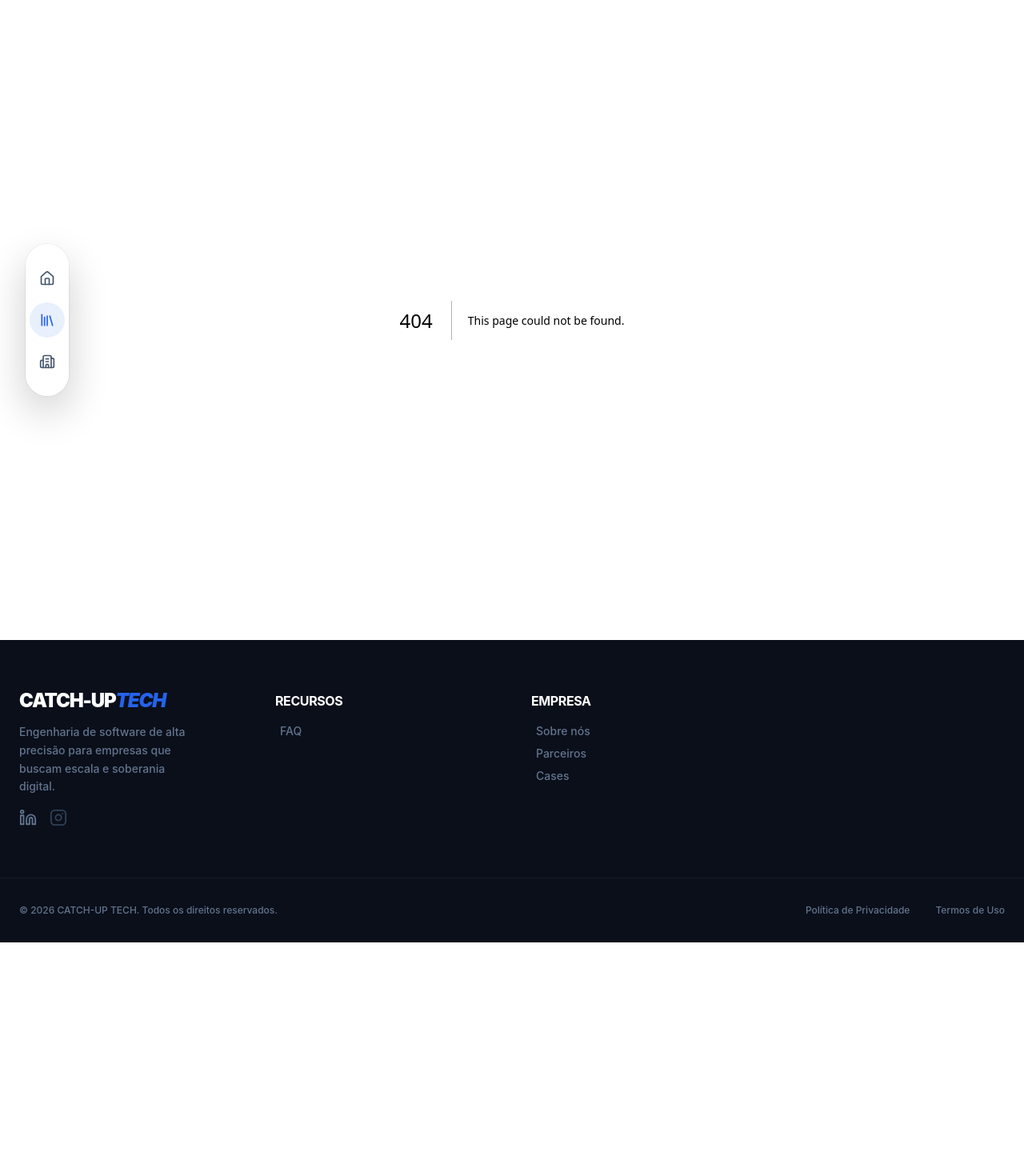
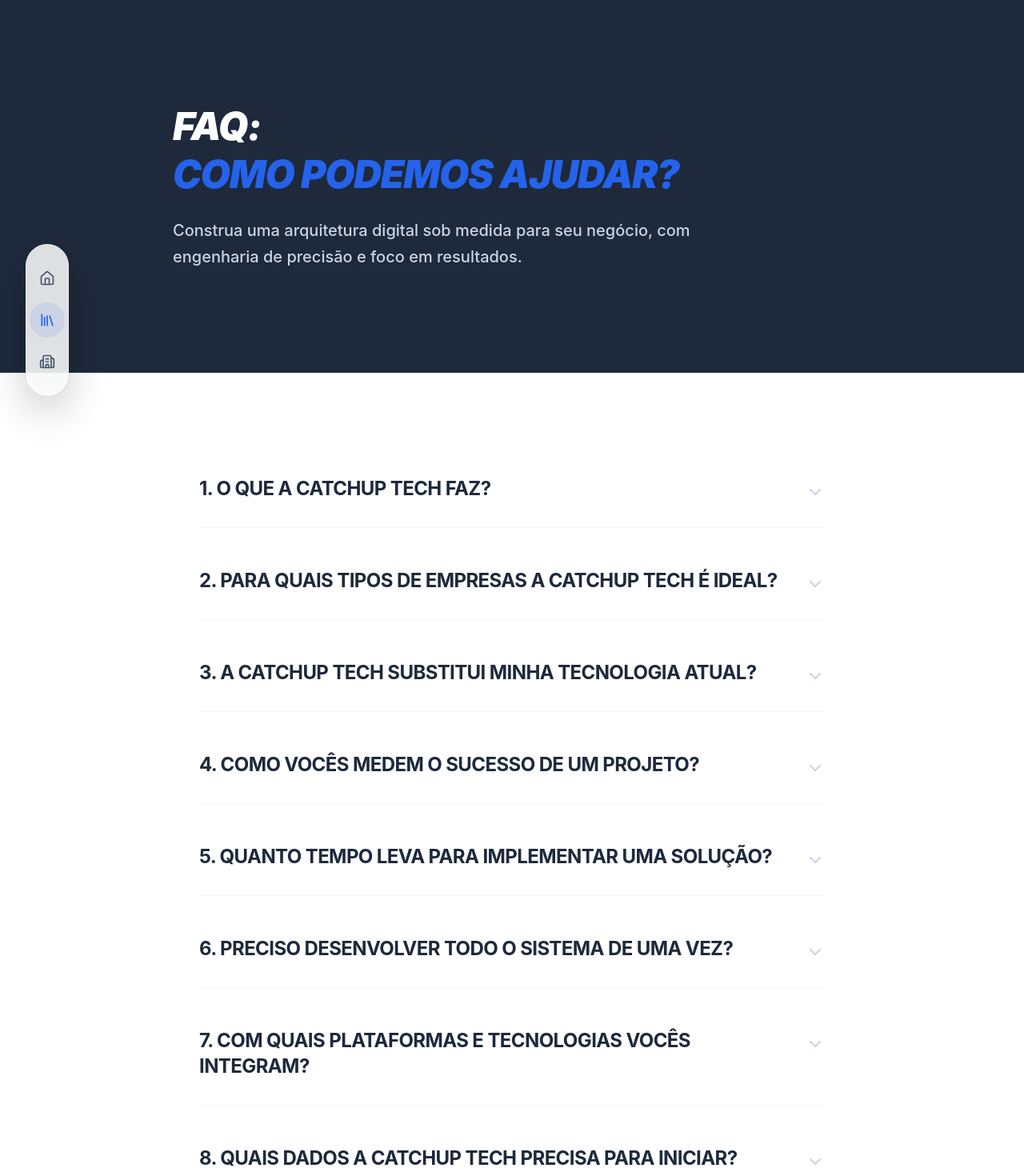
Before and after one commit to Catch-Up-Technologies/Catch-up-tech, a Next.js app: page /faq in a window 1280 px wide. Before the commit this address had no page. Shown: the top 1470 px of the page at 80% size. Before the commit the page ends 1178 px from the top, so only its background shows below. Built offline with nearby package versions, Linux system fonts and the light colour scheme.

Commit message:
feat: create page faq

```diff
--- /dev/null
+++ b/src/app/faq/page.tsx
@@ -0,0 +1,181 @@
+"use client";
+
+import React, { useState } from "react";
+import { motion, AnimatePresence } from "framer-motion";
+import { ChevronDown } from "lucide-react";
+import { cn } from "@/lib/utils";
+import { ContactFormFields } from "@/components/sections/home/ContactFormFields";
+
+export default function FAQPage() {
+  const [expandedIndex, setExpandedIndex] = useState<number | null>(null);
+
+  const faqs = [
+    {
+      q: "1. O que a CatchUp Tech faz?",
+      a: "Somos uma empresa de engenharia de software focada em transformar desafios operacionais em vantagem competitiva. Desenvolvemos soluções sob medida de IA e automação a arquiteturas complexas e UX/UI  garantindo que a tecnologia seja o motor da sua eficiência.",
+    },
+    {
+      q: "2. Para quais tipos de empresas a CatchUp Tech é ideal?",
+      a: "Atuamos com organizações que buscam escala, otimização de processos e soberania digital. Nossas soluções atendem desde plataformas de e-commerce modernas até sistemas complexos de gestão (ERP) e automações industriais ou de serviços.",
+    },
+    {
+      q: "3. A CatchUp Tech substitui minha tecnologia atual?",
+      a: "Não necessariamente. Atuamos tanto na criação de ecossistemas do zero quanto na modernização de sistemas legados e integração de APIs, garantindo que sua infraestrutura atual evolua sem interrupções críticas.",
+    },
+    {
+      q: "4. Como vocês medem o sucesso de um projeto?",
+      a: "O sucesso é medido através do resultado operacional. Focamos em métricas como redução de custos, otimização de fluxos de trabalho, performance do sistema (velocidade e estabilidade) e o retorno sobre o investimento (ROI) da automação implementada.",
+    },
+    {
+      q: "5. Quanto tempo leva para implementar uma solução?",
+      a: "Trabalhamos com Agilidade Estratégica. O tempo varia conforme a complexidade, mas estruturamos entregas incrementais para que você veja valor em poucas semanas, permitindo ajustes rápidos e impacto imediato na operação.",
+    },
+    {
+      q: "6. Preciso desenvolver todo o sistema de uma vez?",
+      a: "Não. Nossa abordagem de Arquitetura Sólida permite o desenvolvimento modular. Podemos começar automatizando um fluxo crítico ou desenvolvendo um MVP (Mínimo Produto Viável) e escalar a solução conforme o negócio cresce.",
+    },
+    {
+      q: "7. Com quais plataformas e tecnologias vocês integram?",
+      a: "Nossa engenharia de APIs & Integrações é agnóstica. Integramos com os principais ERPs, gateways de pagamento, CRMs e serviços de nuvem do mercado, garantindo um fluxo de dados contínuo em todo o seu ecossistema digital.",
+    },
+    {
+      q: "8. Quais dados a CatchUp Tech precisa para iniciar?",
+      a: "Iniciamos com um Diagnóstico Estratégico para entender seus fluxos operacionais e gargalos técnicos. A partir daí, definimos os requisitos de dados necessários para alimentar os motores de IA ou as rotinas de automação.",
+    },
+    {
+      q: "9. A CatchUp Tech está em conformidade com a LGPD?",
+      a: "Sim. Implementamos o princípio de Privacy by Design. Toda a arquitetura de software e governança de dados é construída seguindo as normas da LGPD, garantindo segurança jurídica e ética no tratamento das informações.",
+    },
+    {
+      q: "10. A Inteligência Artificial \"aprende\" com o tempo?",
+      a: "Sim. Nossos motores de IA e Automação são desenhados para identificar padrões e otimizar processos continuamente. Quanto mais a solução é utilizada, mais refinados se tornam os insights e a eficiência operacional.",
+    },
+    {
+      q: "11. O usuário final percebe que o sistema é automatizado?",
+      a: "Nosso foco em UX/UI Design garante que as automações sejam fluidas e invisíveis. O objetivo é que a experiência seja tão natural que o usuário perceba apenas a eficiência e a agilidade, e não a complexidade técnica por trás dela.",
+    },
+    {
+      q: "12. Quem cuida da operação depois que o sistema vai ao ar?",
+      a: "Oferecemos planos de suporte e evolução contínua. Além disso, entregamos documentação técnica completa para garantir sua Soberania Digital, permitindo que sua equipe interna ou nossos especialistas mantenham a alta performance.",
+    },
+    {
+      q: "13. Como funciona o modelo de contratação?",
+      a: "Trabalhamos com modelos consultivos baseados em escopo fechado para projetos específicos ou modelos de parceria contínua (squads) para evolução constante de produtos e arquiteturas.",
+    },
+    {
+      q: "14. Posso fazer um piloto antes?",
+      a: "Sim! Oferecemos períodos de teste e provas de conceito (PoC) para que você possa avaliar o impacto real e os resultados técnicos antes de comprometer-se com uma implementação em larga escala.",
+    },
+  ];
+
+  const toggleAccordion = (index: number) => {
+    setExpandedIndex(expandedIndex === index ? null : index);
+  };
+
+  return (
+    <main className="min-h-screen bg-white">
+      <div className="bg-secondary border-b border-white/5 py-20 lg:py-32">
+        <div className="max-w-4xl mx-auto px-6">
+          <motion.h1
+            initial={{ opacity: 0, x: -20 }}
+            animate={{ opacity: 1, x: 0 }}
+            className="text-4xl lg:text-5xl font-black text-white tracking-tight leading-tight uppercase italic mb-6"
+          >
+            FAQ: <br />
+            <span className="text-primary">Como podemos ajudar?</span>
+          </motion.h1>
+          <motion.p
+            initial={{ opacity: 0, x: -20 }}
+            animate={{ opacity: 1, x: 0 }}
+            transition={{ delay: 0.1 }}
+            className="text-xl text-slate-300 leading-relaxed font-medium max-w-2xl"
+          >
+            Construa uma arquitetura digital sob medida para seu negócio, com engenharia de precisão e foco em resultados.
+          </motion.p>
+        </div>
+      </div>
+
+      <div className="max-w-4xl mx-auto px-6 py-16 lg:py-24">
+        <div className="space-y-4">
+          {faqs.map((faq, index) => {
+            const isExpanded = expandedIndex === index;
+            return (
+              <div
+                key={index}
+                className={cn(
+                  "group transition-all duration-300 rounded-2xl border border-transparent cursor-pointer",
+                  isExpanded ? "bg-slate-50/50 border-slate-100" : "hover:bg-slate-50/30"
+                )}
+              >
+                <button
+                  onClick={() => toggleAccordion(index)}
+                  className="w-full text-left p-6 lg:p-8 flex items-start justify-between gap-6 cursor-pointer"
+                >
+                  <h2 className={cn(
+                    "text-xl lg:text-2xl font-bold tracking-tight uppercase px-0 border-none transition-all",
+                    isExpanded ? "text-primary" : "text-secondary group-hover:text-primary"
+                  )}>
+                    {faq.q}
+                  </h2>
+                  <div className={cn(
+                    "mt-1 lg:mt-2 shrink-0 transition-transform duration-500",
+                    isExpanded ? "rotate-180 text-primary" : "text-slate-300 group-hover:text-primary"
+                  )}>
+                    <ChevronDown className="w-6 h-6" />
+                  </div>
+                </button>
+
+                <AnimatePresence>
+                  {isExpanded && (
+                    <motion.div
+                      initial={{ height: 0, opacity: 0 }}
+                      animate={{ height: "auto", opacity: 1 }}
+                      exit={{ height: 0, opacity: 0 }}
+                      transition={{ duration: 0.4, ease: "easeInOut" }}
+                      className="overflow-hidden"
+                    >
+                      <div className="px-6 pb-8 lg:px-8 lg:pb-10 pt-0">
+                        <div className="prose prose-slate max-w-none">
+                          <p className="text-muted text-lg leading-relaxed font-medium">
+                            {faq.a}
+                          </p>
+                        </div>
+                      </div>
+                    </motion.div>
+                  )}
+                </AnimatePresence>
+
+                {index < faqs.length - 1 && !isExpanded && (
+                  <div className="mx-6 lg:mx-8 h-px bg-slate-100" />
+                )}
+              </div>
+            );
+          })}
+        </div>
+
+        <div className="mt-24 pt-16 border-t border-slate-100">
+          <div className="max-w-2xl mx-auto space-y-12">
+            <div className="text-center space-y-4">
+              <h2 className="text-3xl lg:text-4xl font-black text-secondary uppercase tracking-tight">
+                Ainda tem <span className="text-primary">Dúvidas?</span>
+              </h2>
+              <p className="text-lg text-muted font-medium">
+                Caso não tenha encontrado o que procurava, envie sua pergunta diretamente para nosso time de engenharia.
+              </p>
+            </div>
+
+            <div className="relative">
+              <ContactFormFields subject="FAQ - duvidas" />
+            </div>
+          </div>
+        </div>
+
+        <div className="mt-32 pt-12 border-t border-slate-100 text-center">
+          <p className="text-sm text-muted font-medium italic">
+            CatchUp Tech  Todos os direitos reservados. Vigência 2026.
+          </p>
+        </div>
+      </div>
+    </main>
+  );
+}
```
